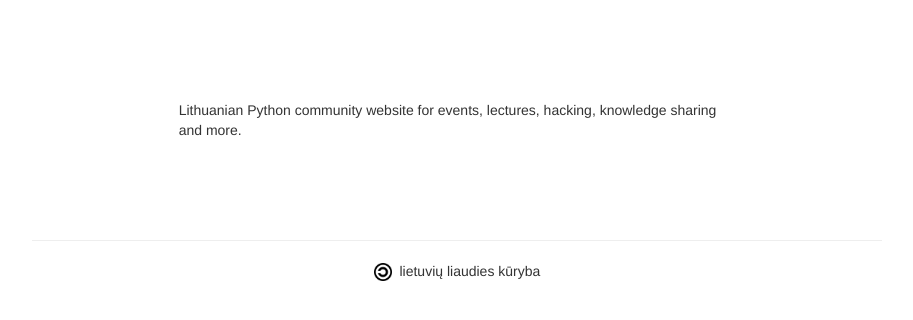
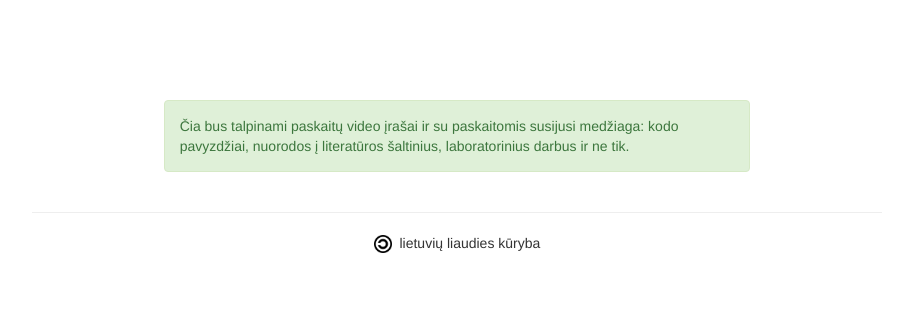
Before and after one commit to niekas/Hack4LT, a Django app: template src/hack4lt/templates/hack4lt/lectures.html in a window 1280 px wide. Shown: the part 52-372 px from the top of the page, without its empty margins (183-1096 px from the left). Run offline with Django 3.2, Linux system fonts and the light colour scheme; the template is opened without the code that fills it, so the values that code supplies are empty; some libraries are stand-ins or nearby versions.

Commit message:
Add page description to lectures page.

```diff
--- a/src/hack4lt/templates/hack4lt/lectures.html
+++ b/src/hack4lt/templates/hack4lt/lectures.html
@@ -6,8 +6,9 @@
 {% endblock %}
 
 {% block content %}
-    <div class="col-md-8 col-md-offset-2 big-spacing">
-        <form action="{% url 'register' %}" method="post">{% csrf_token %}
-        {% trans 'Lithuanian Python community website for events, lectures, hacking, knowledge sharing and more.' %}
+    <div class="col-md-8 col-md-offset-2 big-spacing alert alert-success">
+        Čia bus talpinami paskaitų video įrašai ir su paskaitomis susijusi
+        medžiaga: kodo pavyzdžiai, nuorodos į literatūros šaltinius,
+        laboratorinius darbus ir ne tik.
     </div>
 {% endblock %}
```
